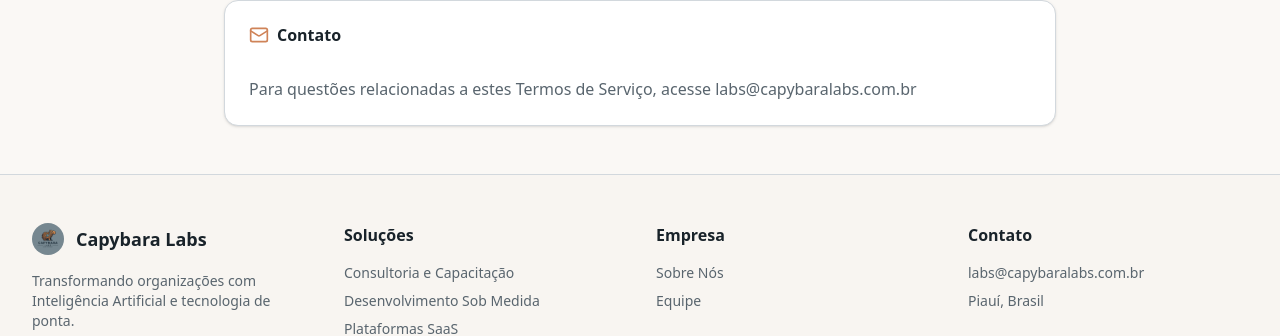
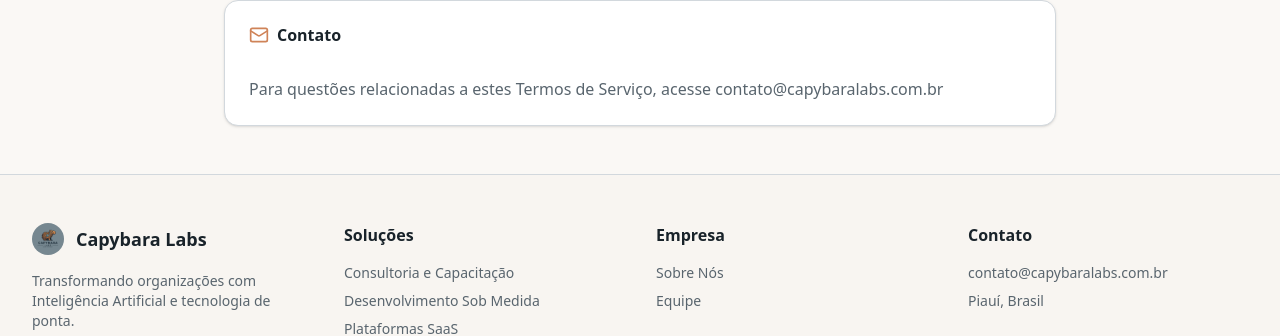
Before and after one commit to TheCapybaraLabs/capy_website, a Next.js app: page /termos/gpt-labs in a window 1280 px wide. Shown: the part 3176-3512 px from the top of the page. Built offline with nearby package versions, Linux system fonts and the light colour scheme; no server answers.

Commit message:
fix: update contact email addresses across multiple pages

```diff
--- a/src/app/equipe/page.tsx
+++ b/src/app/equipe/page.tsx
@@ -47,7 +47,7 @@
                         <CardDescription className="text-base mt-1">Responsável Técnico & Fundador</CardDescription>
                         <div className="flex gap-2 mt-3">
                           <a
-                            href="mailto:fabricio@capybaralabs.com.br"
+                            href="mailto:fabricio+contato@capybaralabs.com.br"
                             className="text-muted-foreground hover:text-primary transition-colors"
                           >
                             <Mail className="w-5 h-5" />
--- a/src/app/privacidade/page.tsx
+++ b/src/app/privacidade/page.tsx
@@ -119,7 +119,7 @@
                 <p>
                   Para exercer seus direitos ou esclarecer dúvidas sobre esta Política de Privacidade, entre em contato:
                 </p>
-                <p className="font-semibold text-foreground">E-mail: labs@capybaralabs.com.br</p>
+                <p className="font-semibold text-foreground">E-mail: contato@capybaralabs.com.br</p>
               </CardContent>
             </Card>
           </div>
--- a/src/app/termos/gpt-labs/page.tsx
+++ b/src/app/termos/gpt-labs/page.tsx
@@ -278,7 +278,7 @@
             </CardHeader>
             <CardContent className="space-y-4">
               <p className="text-muted-foreground">
-                Para questões relacionadas a estes Termos de Serviço, acesse labs@capybaralabs.com.br
+                Para questões relacionadas a estes Termos de Serviço, acesse contato@capybaralabs.com.br
               </p>
             </CardContent>
           </Card>
--- a/src/app/termos/page.tsx
+++ b/src/app/termos/page.tsx
@@ -146,7 +146,7 @@
               </CardHeader>
               <CardContent className="space-y-4 text-muted-foreground">
                 <p>Para questões sobre estes Termos de Serviço, entre em contato:</p>
-                <p className="font-semibold text-foreground">E-mail: labs@capybaralabs.com.br</p>
+                <p className="font-semibold text-foreground">E-mail: contato@capybaralabs.com.br</p>
               </CardContent>
             </Card>
           </div>
--- a/src/constants/config.ts
+++ b/src/constants/config.ts
@@ -1,2 +1,2 @@
-export const CONTACT_EMAIL = 'labs@capybaralabs.com.br';
+export const CONTACT_EMAIL = 'contato@capybaralabs.com.br';
 export const LOGO_IMAGE_PATH = '/capybara-labs.png';
```
